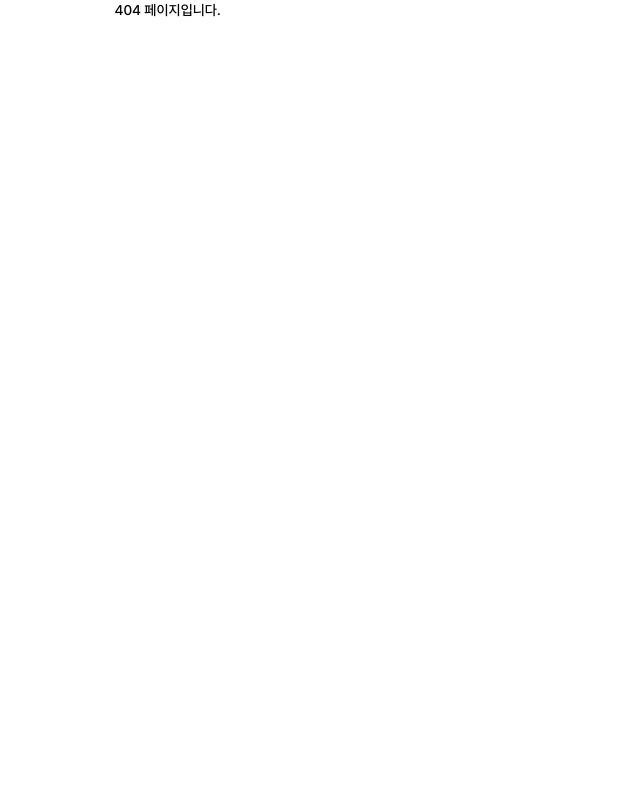
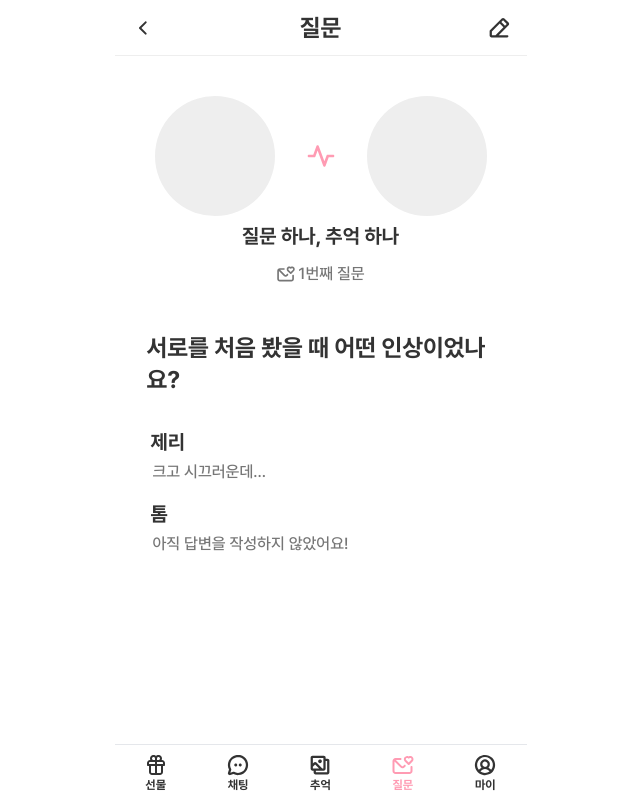
Before and after one commit to LoFin-official/LoFin-FE, a Next.js app: page /question/1 in a window 1280 px wide. Before the commit this address had no page. Shown: the whole page, without its empty margins (312-952 px from the left). Built offline with nearby package versions, Linux system fonts and the light colour scheme.

Commit message:
🌟 Feat : 질문 상세 페이지 임시 마크업 완료

```diff
--- /dev/null
+++ b/src/pages/question/[id].tsx
@@ -0,0 +1,57 @@
+import BottomBar from '@/components/shared/BottomBar';
+import Header from '@/components/shared/Header';
+import ProfileItem from '@/components/shared/ProfileItem';
+import { questions } from '@/data/questionsData';
+import { useRouter } from 'next/router';
+import { ReactNode, useEffect, useState } from 'react';
+
+export default function QuestionDetailPage() {
+  const router = useRouter();
+  const { id } = router.query;
+
+  const [questionText, setQuestionText] = useState('');
+
+  useEffect(() => {
+    if (id) {
+      const questionObj = questions.find((q) => q.id === Number(id));
+      if (questionObj) {
+        setQuestionText(questionObj.question);
+      }
+    }
+  }, [id]);
+
+  const question = [
+    { nickname: '제리', content: '크고 시끄러운데...' },
+    { nickname: '톰', content: '' },
+  ];
+
+  return (
+    <div className='flex flex-col items-center gap-8 px-4 py-4 min-h-[calc(100vh-112px)]'>
+      <ProfileItem type='question' id={Number(id)}></ProfileItem>
+      <div className='flex flex-col gap-8 w-[348px] h-auto'>
+        <span className='h-7.5 text-[#333333] font-bold text-2xl'>{questionText}</span>
+        <div className='flex flex-col gap-4 w-[344px] h-auto mr-auto'>
+          {question.map((question, index) => (
+            <div className='flex flex-col gap-2' key={index}>
+              <span className='w-auto h-6 pl-1 text-[#333333] font-bold text-xl'>{question.nickname}</span>
+              {question.content ? (
+                <span className='w-auto h-auto pl-1.5 text-[#767676] text-base'>{question.content}</span>
+              ) : (
+                <span className='w-auto h-auto pl-1.5 text-[#767676] text-base'>아직 답변을 작성하지 않았어요!</span>
+              )}
+            </div>
+          ))}
+        </div>
+      </div>
+    </div>
+  );
+}
+
+QuestionDetailPage.getLayout = (page: ReactNode) => {
+  return (
+    <>
+      <Header>질문</Header>
+      <BottomBar>{page}</BottomBar>
+    </>
+  );
+};
```
